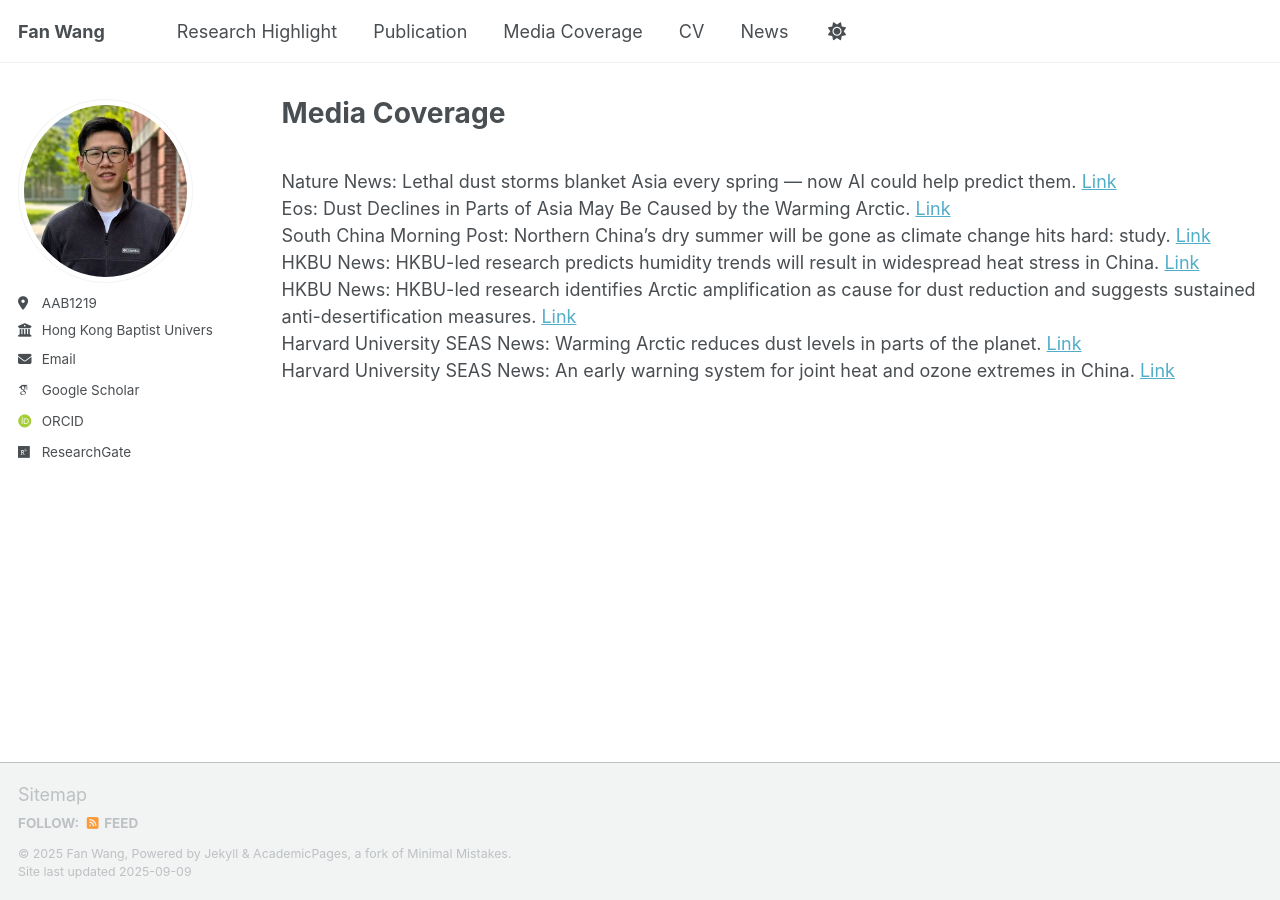
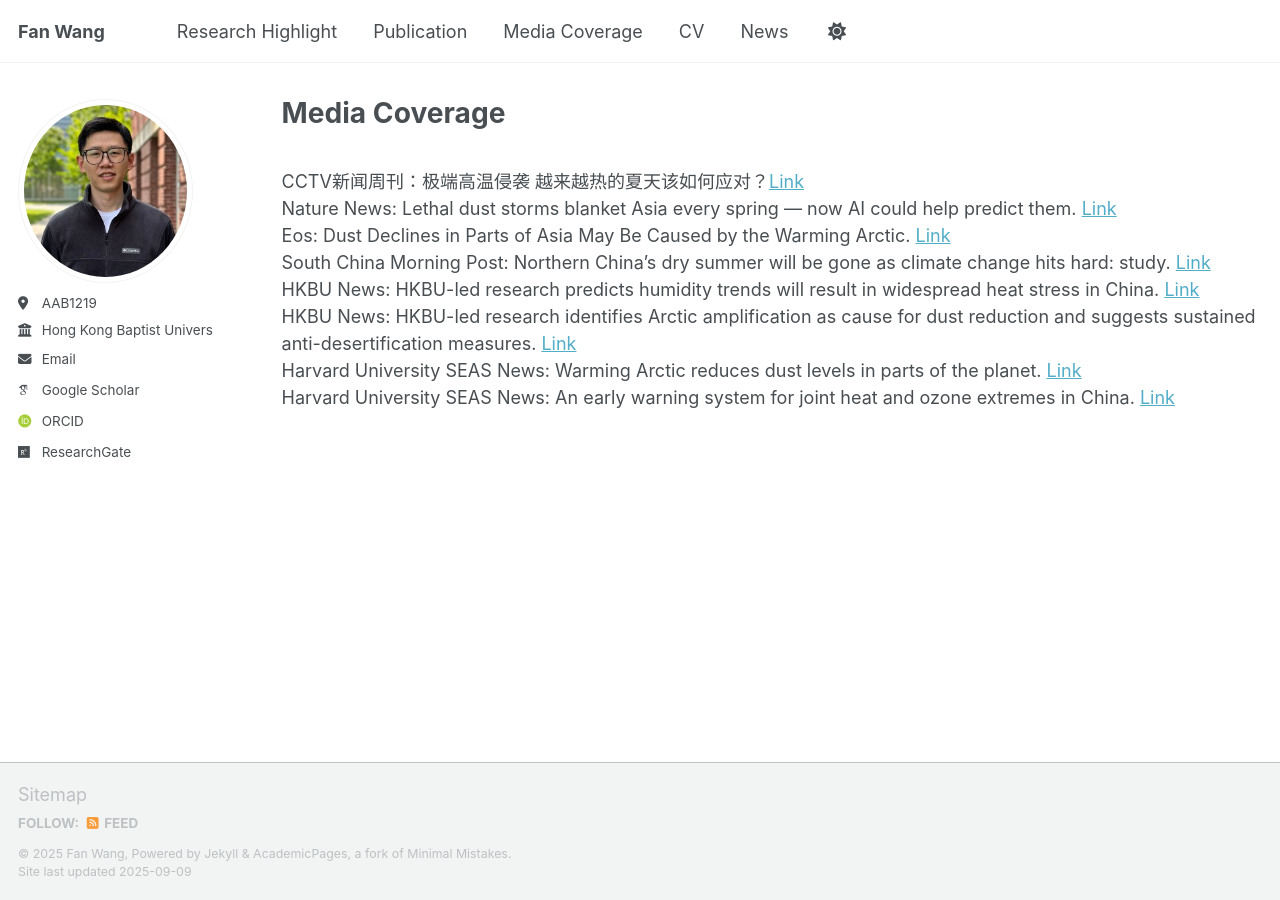
Before and after one commit to fanwang1/fanwang1.github.io, a Jekyll site: the page built from _pages/talks.html, in a window 1280 px wide. Built offline with Jekyll 4.4.1, drawn with Linux system fonts in a browser that asks for light colours; some web fonts are replaced; a script that is not in the unit is left out.

Commit message:
talks.html

```diff
--- a/_pages/talks.html
+++ b/_pages/talks.html
@@ -4,6 +4,8 @@ title: "Media Coverage"
 permalink: /talks/
 author_profile: true
 ---
+<br>
+CCTV新闻周刊：极端高温侵袭 越来越热的夏天该如何应对？<a href="https://content-static.cctvnews.cctv.com/snow-book/index.html?item_id=3892168584592043843&toc_style_id=feeds_default&module=ccnews%3A%2F%2Fappclient%2Fpage%2Ffeeds%2Fdetail%3Furl%3Dhttps%253A%252F%252Fcontent-static.cctvnews.cctv.com%252Fsnow-book%252Findex.html%253Fitem_id%253D3892168584592043843%2526toc_style_id%253Dfeeds_default">Link</a>
 <br>
 Nature News: Lethal dust storms blanket Asia every spring — now AI could help predict them. <a href="https://www.nature.com/articles/d41586-024-01076-7">Link</a>
 <br>
```
